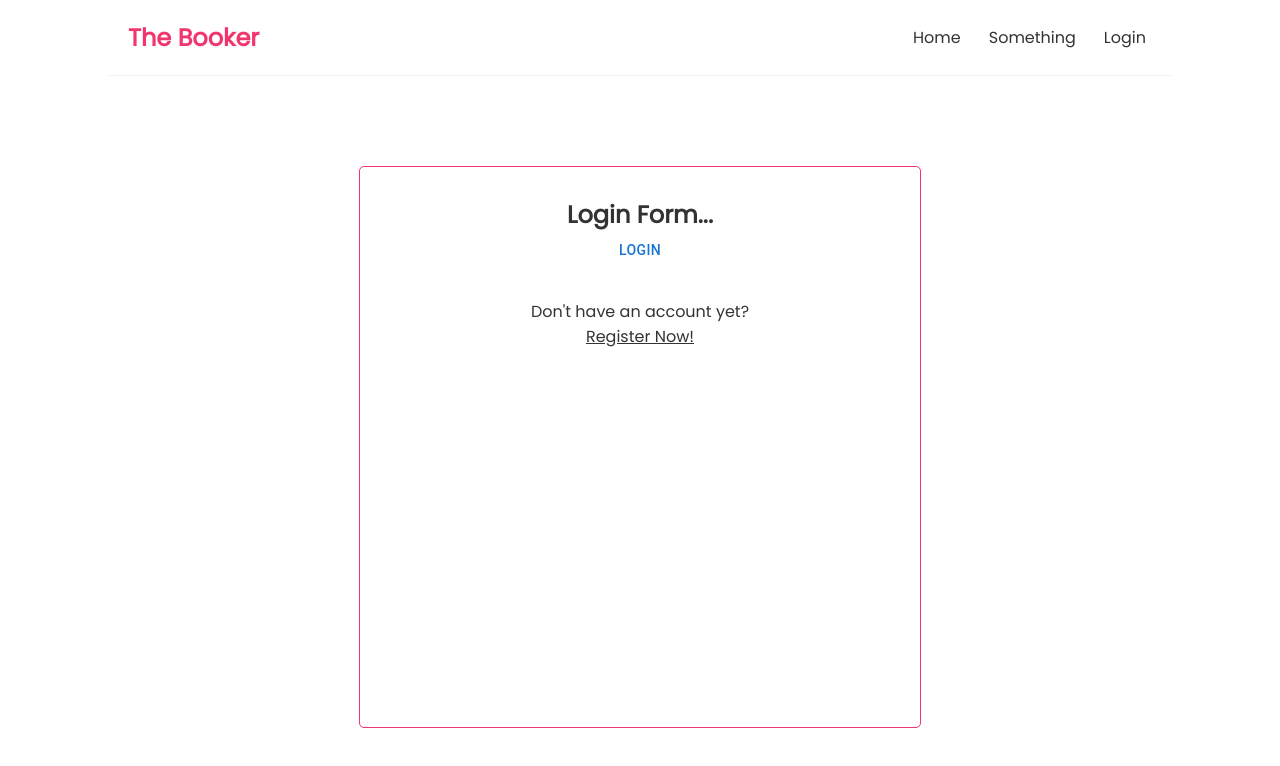
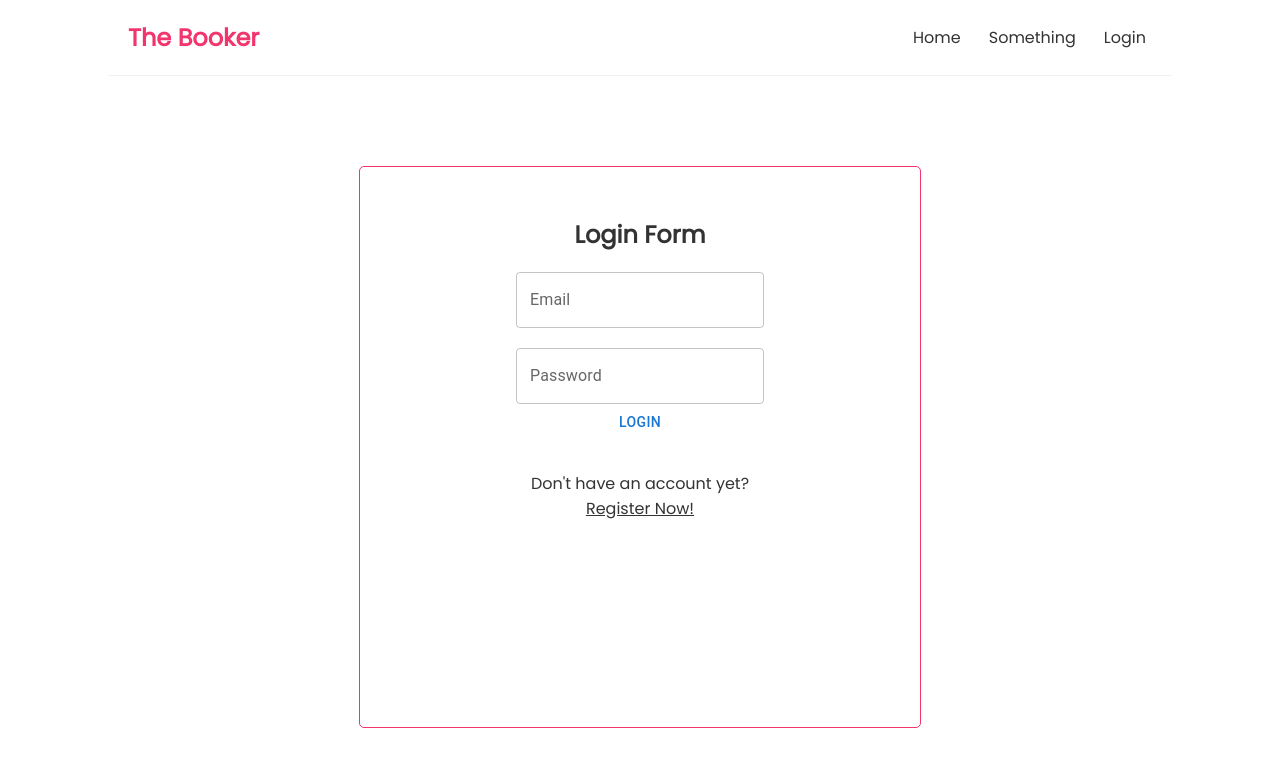
Before and after one commit to dragicevic19/booker, a React (Create React App) app in the folder front/booker/: page /login in a window 1280 px wide. Shown: the top 766 px of the page. Built offline with nearby package versions, Linux system fonts and the light colour scheme.

Commit message:
login forma
Forma za login

```diff
--- a/front/booker/src/components/Login.jsx
+++ b/front/booker/src/components/Login.jsx
@@ -1,6 +1,7 @@
 import { Button } from "@mui/material";
 import { Link } from "react-router-dom";
 import { useNavigate } from "react-router-dom";
+import { TextField } from '@mui/material';
 
 
 async function fakeLogin() {
@@ -32,7 +33,13 @@ const Login = ({onLogin}) => {  // pozvati ovu metodu onLogin kada dobijemo ulog
   return (
         <div className="container">
             <div className="login">
-              <h2>Login Form...</h2>
+              <h2>Login Form</h2>
+                <div className="email">
+                  <TextField id="email" label="Email" variant="outlined" />
+                </div>
+                <div className="pass">
+                  <TextField id="pass" label="Password" variant="outlined" />
+                </div>
               <Button onClick={handleSubmit}>Login</Button>
             </div>
             <div className="login-footer">
--- a/front/booker/src/index.css
+++ b/front/booker/src/index.css
@@ -53,9 +53,21 @@
   border-radius: 5px;
 }
 
+.container .login{
+  margin-top: 20px;
+}
+
+.pass{
+  margin-top: 20px;
+}
+.email{
+  margin-top: 20px;
+}
+
 .login-footer {
   margin-top: 30px;
 }
+
 
 .user-type-picker {
   text-align: center;
```
Also changed, not shown: 1 other file (tests, documents, lock files or other folders).
